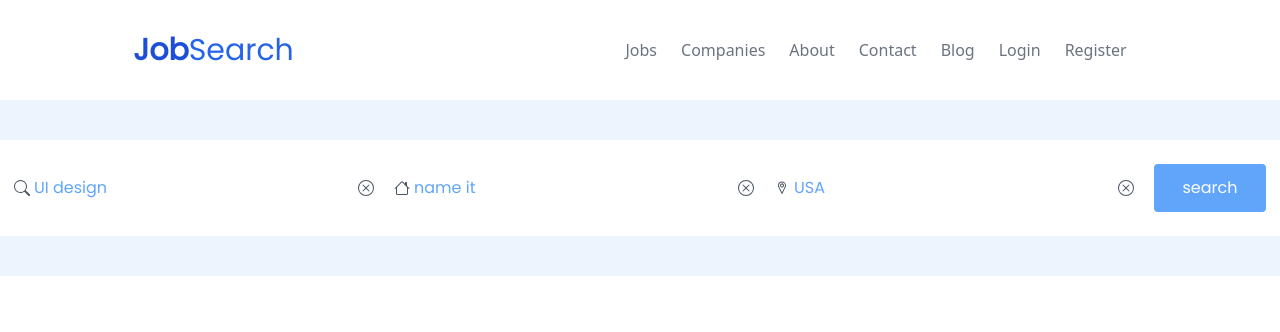
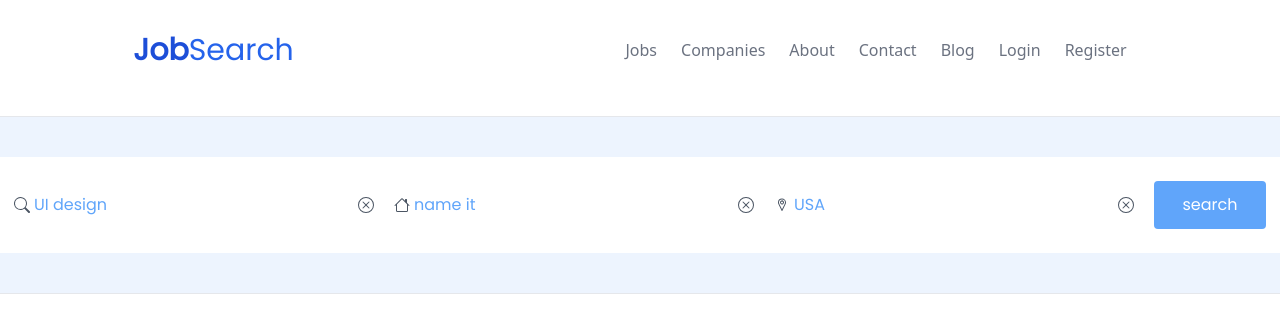
Before and after one commit to cleverAkanimoh/tailwind-learning-project, a React (Vite) app: page / in a window 1280 px wide. Shown: the top 332 px of the page. Built offline with nearby package versions, Linux system fonts and the light colour scheme.

Commit message:
modified App.jsx and SearchForm.jsx

```diff
--- a/src/App.jsx
+++ b/src/App.jsx
@@ -4,7 +4,7 @@ import NavBar from "./Components/NavBar";
 
 export default function App() {
   return (
-    <main className="flex flex-col items-center">
+    <main className="w-full flex flex-col justify-center items-center">
       <NavBar />
       <MiddleContent />
       <Footer />
--- a/src/Components/SearchForm.jsx
+++ b/src/Components/SearchForm.jsx
@@ -17,7 +17,7 @@ export default function () {
 		}))
 	}
 	const clearAllInputValue = (e) => {
-		const { id } = e.target
+		const { id } = e.currentTarget
 		setValue(prevValue => ({
 			...prevValue,
 			[id]: ""
@@ -25,7 +25,7 @@ export default function () {
 	}
 
 	return (
-		<article className="w-full lg:w-2/2 lg:p-10 p-6 bg-blue-100 bg-opacity-50 rounded">
+		<article className="lg:w-2/2 mt-4 lg:p-10 p-6 bg-blue-100 bg-opacity-50 rounded border">
 			<div className="bg-white bg-opacity-25 lg:justify-between p-6 md:flex-row flex flex-col items-center justify-center rounded">
 				<div className="flex items-center mb-4 md:mb-0 md:mr-5">
 					<BsSearch className=" text-gray-600" />
@@ -37,7 +37,9 @@ export default function () {
 						placeholder="Position"
 						onChange={updateInputValue}
 					/>
-					<BsXCircle onClick={clearAllInputValue} id="position" className="cursor-pointer text-gray-600" />
+					<button onClick={clearAllInputValue} id="position" className="cursor-pointer text-gray-600">
+						<BsXCircle />
+					</button>
 				</div>
 
 				<div className="flex items-center mb-4 md:mb-0 md:mr-5">
@@ -50,7 +52,13 @@ export default function () {
 						placeholder="Country"
 						onChange={updateInputValue}
 					/>
-					<BsXCircle onClick={clearAllInputValue} id="country" className="cursor-pointer text-gray-600" />
+					<button
+						onClick={clearAllInputValue}
+						id="country"
+						className="cursor-pointer text-gray-600"
+					>
+						<BsXCircle />
+					</button>
 				</div>
 
 				<div className="flex items-center mb-4 md:mb-0 md:mr-5">
@@ -63,7 +71,12 @@ export default function () {
 						placeholder="Location"
 						onChange={updateInputValue}
 					/>
-					<BsXCircle onClick={clearAllInputValue} id="location" className="cursor-pointer text-gray-600" />
+					<button
+						onClick={clearAllInputValue}
+						id="location"
+						className="cursor-pointer text-gray-600">
+						<BsXCircle />
+					</button>
 				</div>
 
 				<button className="bg-blue-400 text-white w-20 h-8 md:w-28 md:h-12 rounded">
```
